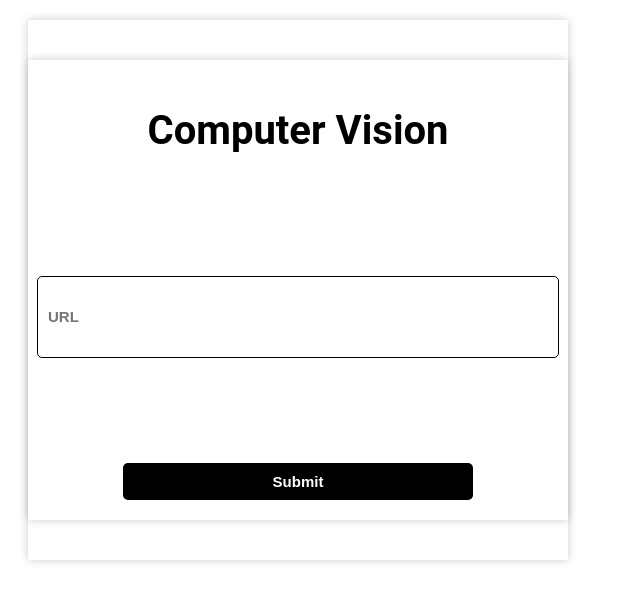
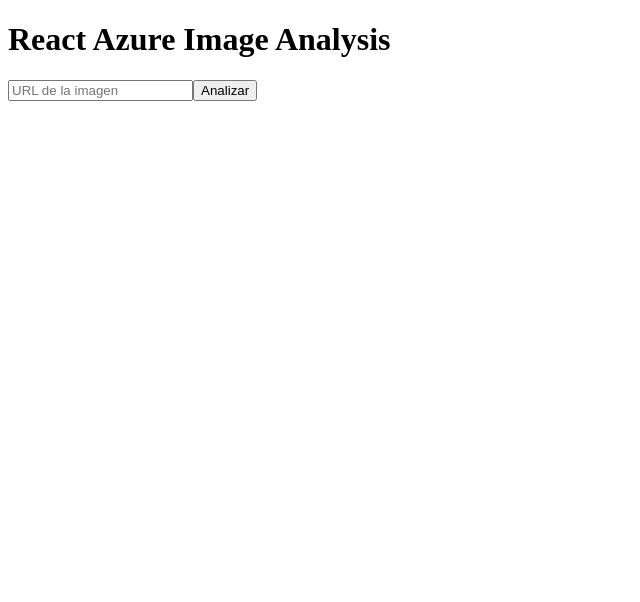
Before and after one commit to karydelvalle/analyze-and-generate-images-with-Azure-AI, a React (Create React App) app: page / in a window 1280 px wide. Shown: the top 602 px of the page, without its empty margins (0-640 px from the left). Built offline with nearby package versions, Linux system fonts and the light colour scheme; the HTML template or start-up script is replaced by a standard one.

Commit message:
analyze file

```diff
--- a/package.json
+++ b/package.json
@@ -6,6 +6,7 @@
     "@testing-library/jest-dom": "^4.2.4",
     "@testing-library/react": "^9.3.2",
     "@testing-library/user-event": "^7.1.2",
+    "axios": "^1.6.2",
     "react": "^16.12.0",
     "react-dom": "^16.12.0",
     "react-scripts": "3.4.0"
--- a/src/App.js
+++ b/src/App.js
@@ -1,28 +1,40 @@
-import React from 'react';
-import {analyzeImage} from './azure-image-analysis.js';
-import './App.css';
+
+// src/App.js
+import React, { useState } from 'react';
+import analyzeImage from './azure-image-analysis';
 
 function App() {
+  const [imageUrl, setImageUrl] = useState('');
+  const [result, setResult] = useState(null);
 
-  function handledAnalizarButton () {
-    analyzeImage()
-    };
+  const handleAnalyze = async () => {
+    try {
+      const analysisResult = await analyzeImage(imageUrl);
+      setResult(analysisResult);
+    } catch (error) {
+      setResult(null);
+    }
+  };
 
-  return <div>
+  return (
+    <div>
+      <h1>React Azure Image Analysis</h1>
+      <input
+        type="text"
+        placeholder="URL de la imagen"
+        value={imageUrl}
+        onChange={(e) => setImageUrl(e.target.value)}
+      />
+      <button onClick={handleAnalyze}>Analizar</button>
 
-
-    <h1>Computer Vision</h1>
-    <input className='' placeholder='URL'></input>
-    <button
-    onClick={() => handledAnalizarButton()}
-
-    >Submit</button>
-
-    </div>;
+      {result && (
+        <div>
+          <h2>Resultados:</h2>
+          <pre>{JSON.stringify(result, null, 2)}</pre>
+        </div>
+      )}
+    </div>
+  );
 }
 
-
-
-
-
 export default App;
```
Also changed, not shown: 2 other files (tests, documents, lock files or other folders).
